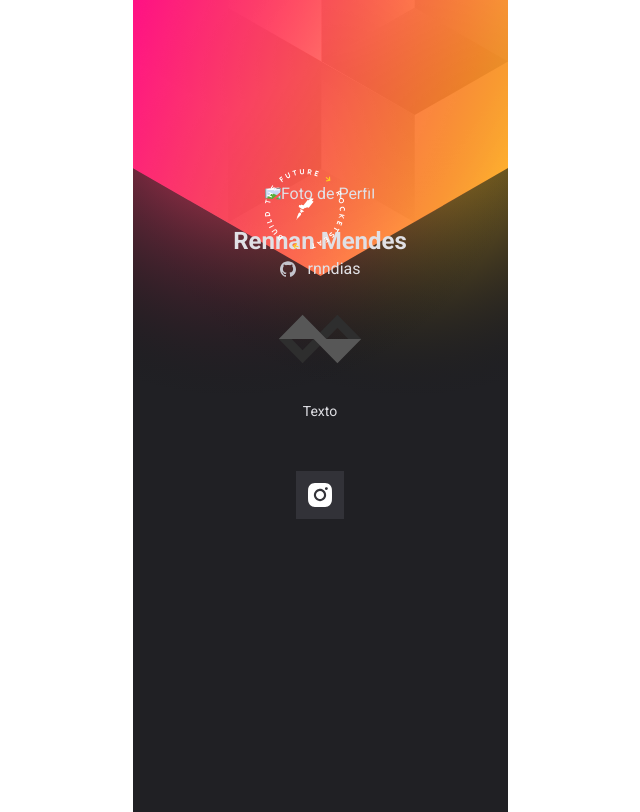
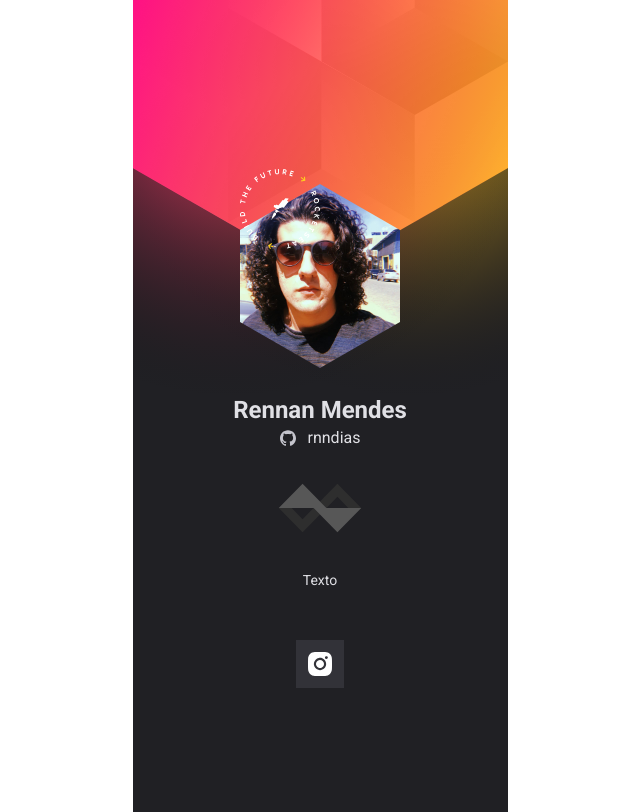
Before and after one commit to rnndias/cracha_nlw, a plain HTML site: page index.html in a window 1280 px wide. Shown: the whole page, without its empty margins (320-960 px from the left). Drawn offline with Linux system fonts and the light colour scheme; the site is published under a folder, as on GitHub Pages, so addresses that start at the root find nothing; no server answers.

Commit message:
Update index.html

```diff
--- a/index.html
+++ b/index.html
@@ -19,7 +19,7 @@
           <span>
             <img src="images/build.svg" alt="Selo Rocketseat" />
           </span>
-          <img id="user_photo" src="/images/eu.jfif" alt="Foto de Perfil" />
+          <img id="user_photo" src="images/eu.jfif" alt="Foto de Perfil" />
         </div>
 
         <h1 id="user_name">Rennan Mendes</h1>
```
